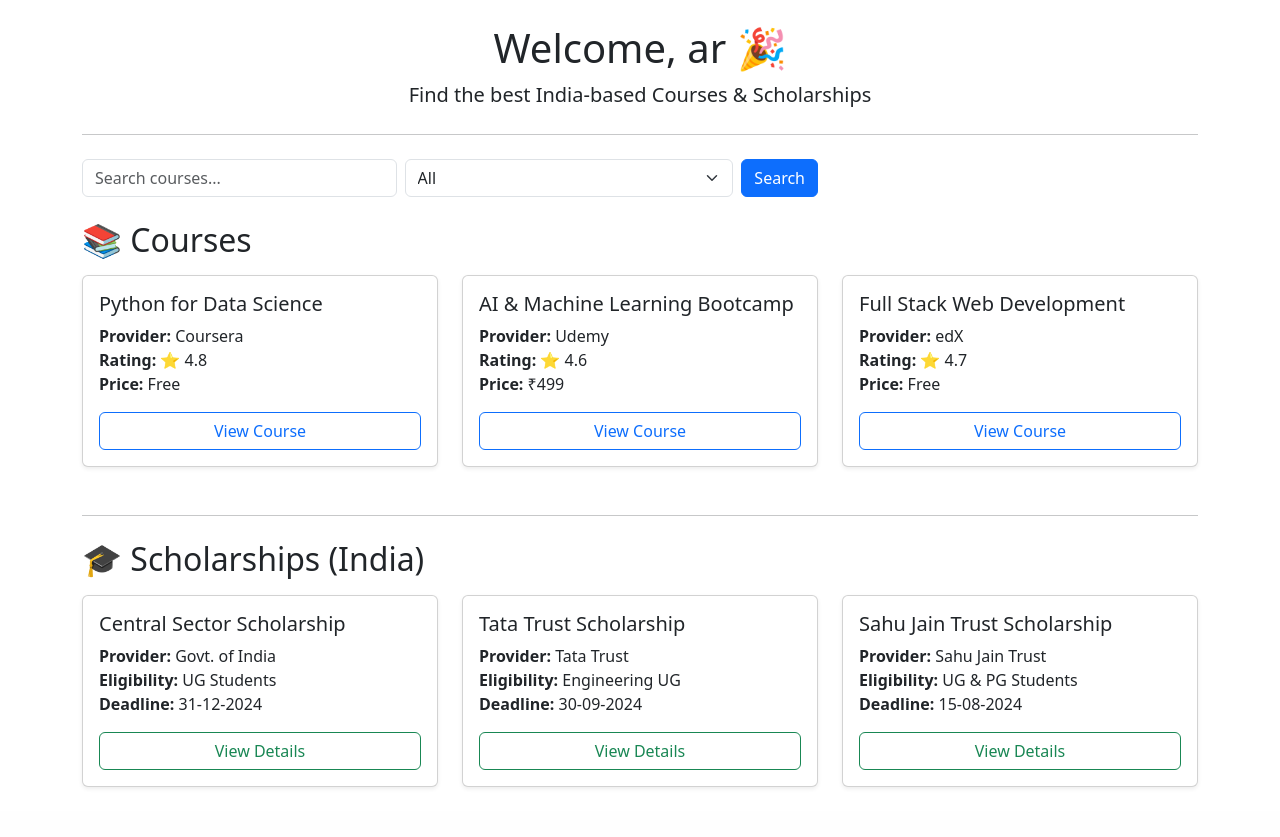
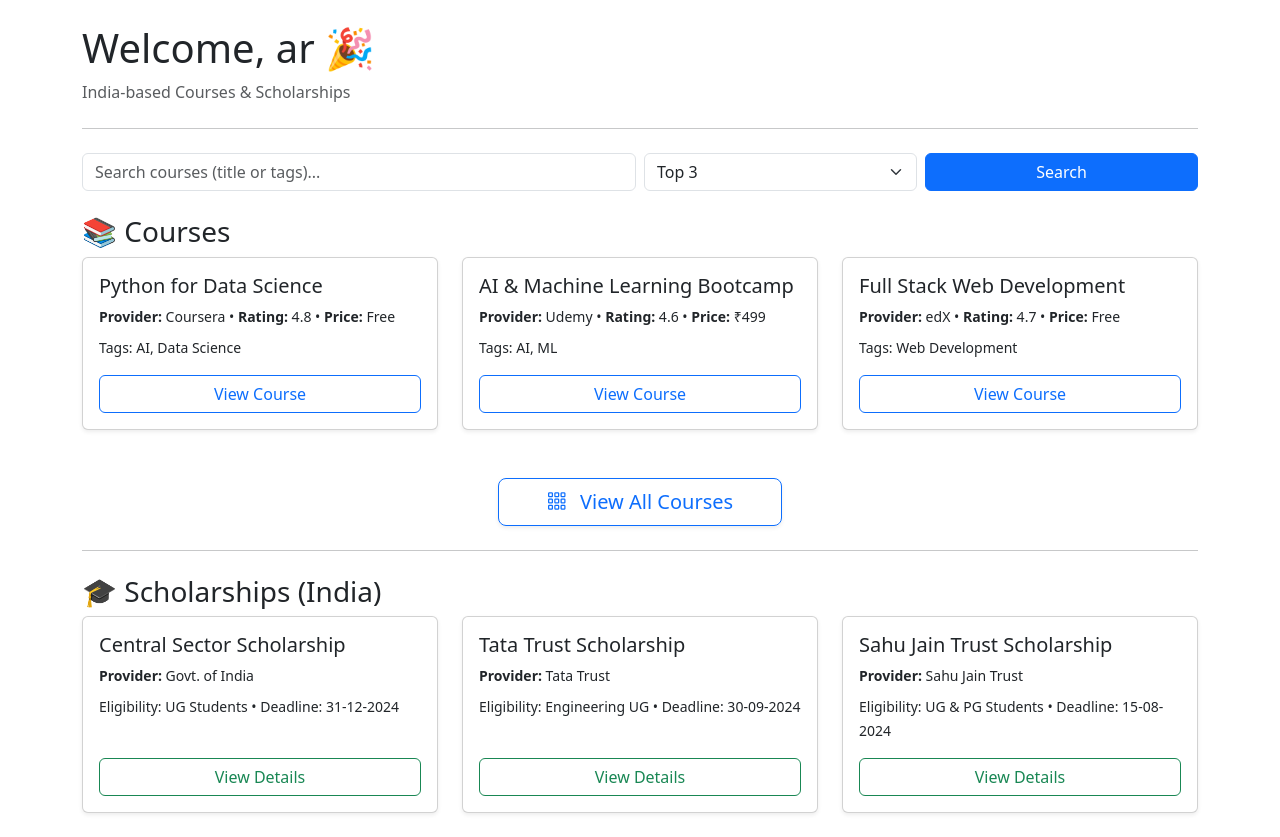
Before and after one commit to Infinus-77/skolarai, a Flask app: page /dashboard in a window 1280 px wide. Shown: the part 56-893 px from the top of the page. Before the commit the page ends 844 px from the top, so only its background shows below. Run offline with Flask 3, Linux system fonts and the light colour scheme; a user stored in the database is signed in.

Commit message:
dashboard changes

```diff
--- a/app.py
+++ b/app.py
@@ -171,7 +171,7 @@ def dashboard():
         return redirect(url_for("signin"))
 
     query = request.args.get("q", "")  # search term
-    filter_type = request.args.get("filter", "all")  # all, free, paid
+    filter_type = request.args.get("filter", "top")  # default: top 3
 
     courses_query = Course.query.filter_by(region="India")
 
@@ -187,7 +187,12 @@ def dashboard():
     elif filter_type == "paid":
         courses_query = courses_query.filter(Course.price.notilike("%free%"))
 
-    courses = courses_query.all()
+    # Show only 3 by default, all if filter = all
+    if filter_type == "all":
+        courses = courses_query.all()
+    else:
+        courses = courses_query.limit(3).all()
+
     scholarships = Scholarship.query.filter_by(region="India").limit(6).all()
 
     return render_template(
@@ -198,6 +203,7 @@ def dashboard():
         query=query,
         filter_type=filter_type
     )
+
 
 
 @app.route("/logout")
--- a/templates/base.html
+++ b/templates/base.html
@@ -7,15 +7,20 @@
       href="https://cdn.jsdelivr.net/npm/bootstrap@5.3.0/dist/css/bootstrap.min.css"
       rel="stylesheet"
     />
+    <!-- Bootstrap Icons -->
+    <link
+      rel="stylesheet"
+      href="https://cdn.jsdelivr.net/npm/bootstrap-icons@1.10.5/font/bootstrap-icons.css"
+    />
     <style>
-      /* Flash messages fixed at bottom-right */
+      /* Flash messages at bottom-right */
       .flash-container {
         position: fixed;
         bottom: 20px;
         right: 20px;
         z-index: 1050;
-        min-width: 250px;
-        max-width: 400px;
+        min-width: 260px;
+        max-width: 420px;
       }
     </style>
   </head>
--- a/templates/dashboard.html
+++ b/templates/dashboard.html
@@ -1,72 +1,100 @@
 {% extends "base.html" %}
 
 {% block content %}
-<div class="text-center">
+<div class="d-flex justify-content-between align-items-center">
+  <div>
     <h1>Welcome, {{ user }} 🎉</h1>
-  <p class="lead">Find the best India-based <strong>Courses</strong> & <strong>Scholarships</strong></p>
+    <p class="text-muted mb-0">India-based Courses & Scholarships</p>
+  </div>
 </div>
 
 <hr class="my-4">
 
 <!-- Course Search + Filter -->
-<div class="row mb-4">
-  <div class="col-md-8">
-    <form method="GET" action="{{ url_for('dashboard') }}" class="d-flex">
-      <input type="text" name="q" class="form-control me-2"
-             placeholder="Search courses..." value="{{ query }}">
-      <select name="filter" class="form-select me-2">
+<form method="GET" action="{{ url_for('dashboard') }}" class="row g-2 align-items-center mb-3">
+  <div class="col-md-6">
+    <input type="text" name="q" class="form-control" placeholder="Search courses (title or tags)..." value="{{ query }}">
+  </div>
+  <div class="col-md-3">
+    <select name="filter" class="form-select">
+      <option value="top" {% if filter_type == 'top' %}selected{% endif %}>Top 3</option>
       <option value="all" {% if filter_type == 'all' %}selected{% endif %}>All</option>
       <option value="free" {% if filter_type == 'free' %}selected{% endif %}>Free</option>
       <option value="paid" {% if filter_type == 'paid' %}selected{% endif %}>Paid</option>
     </select>
-      <button type="submit" class="btn btn-primary">Search</button>
+  </div>
+  <div class="col-md-3">
+    <button type="submit" class="btn btn-primary w-100">Search</button>
+  </div>
 </form>
-  </div>
-</div>
 
 <!-- Courses -->
-<h2>📚 Courses</h2>
-<div class="row mt-3">
+<h3 class="mt-4">📚 Courses</h3>
+<div class="row mt-2">
   {% for course in courses %}
     <div class="col-md-4 mb-4">
       <div class="card h-100 shadow-sm">
-        <div class="card-body">
+        <div class="card-body d-flex flex-column">
           <h5 class="card-title">{{ course.title }}</h5>
-          <p class="card-text">
-            <strong>Provider:</strong> {{ course.provider }} <br>
-            <strong>Rating:</strong> ⭐ {{ course.rating }} <br>
+          <p class="card-text small mb-2">
+            <strong>Provider:</strong> {{ course.provider }} •
+            <strong>Rating:</strong> {{ course.rating }} •
             <strong>Price:</strong> {{ course.price }}
           </p>
-          <a href="{{ course.url }}" target="_blank" class="btn btn-outline-primary w-100">View Course</a>
+          <p class="card-text text-truncate mb-3"><small>Tags: {{ course.tags }}</small></p>
+          <a href="{{ course.url }}" target="_blank" class="mt-auto btn btn-outline-primary w-100">View Course</a>
         </div>
       </div>
     </div>
   {% else %}
+    <div class="col-12">
       <p class="text-muted">No courses found.</p>
+    </div>
   {% endfor %}
 </div>
+
+<!-- View All Courses Button -->
+{% if filter_type == 'top' and courses|length >= 3 %}
+  <div class="text-center my-4">
+    <a href="{{ url_for('dashboard', filter='all', q=query) }}"
+       class="btn btn-lg btn-outline-primary px-5 shadow-sm">
+      <i class="bi bi-grid-3x3-gap me-2"></i> View All Courses
+    </a>
+  </div>
+{% endif %}
 
 <hr class="my-4">
 
 <!-- Scholarships -->
-<h2>🎓 Scholarships (India)</h2>
-<div class="row mt-3">
+<h3>🎓 Scholarships (India)</h3>
+<div class="row mt-2">
   {% for s in scholarships %}
     <div class="col-md-4 mb-4">
       <div class="card h-100 shadow-sm">
-        <div class="card-body">
+        <div class="card-body d-flex flex-column">
           <h5 class="card-title">{{ s.title }}</h5>
-          <p class="card-text">
-            <strong>Provider:</strong> {{ s.provider }} <br>
-            <strong>Eligibility:</strong> {{ s.eligibility }} <br>
-            <strong>Deadline:</strong> {{ s.deadline }}
+          <p class="card-text small mb-2">
+            <strong>Provider:</strong> {{ s.provider }}
           </p>
-          <a href="{{ s.url }}" target="_blank" class="btn btn-outline-success w-100">View Details</a>
+          <p class="card-text mb-3"><small>Eligibility: {{ s.eligibility }} • Deadline: {{ s.deadline }}</small></p>
+          <a href="{{ s.url }}" target="_blank" class="mt-auto btn btn-outline-success w-100">View Details</a>
         </div>
       </div>
     </div>
   {% else %}
+    <div class="col-12">
       <p class="text-muted">No scholarships found.</p>
+    </div>
   {% endfor %}
 </div>
+
+<!-- View All Scholarships Button -->
+{% if scholarships|length >= 6 %}
+  <div class="text-center my-4">
+    <a href="{{ url_for('dashboard', filter='allscholarships', q=query) }}"
+       class="btn btn-lg btn-outline-success px-5 shadow-sm">
+      <i class="bi bi-award me-2"></i> View All Scholarships
+    </a>
+  </div>
+{% endif %}
 {% endblock %}
```
Lines whose indentation alone changed are shown as unchanged.
